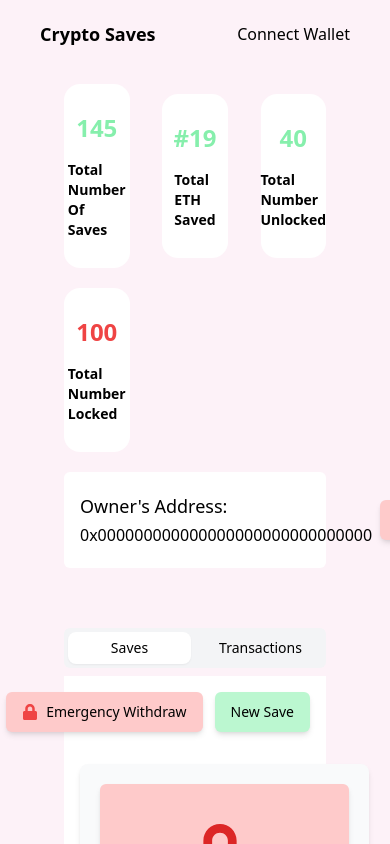
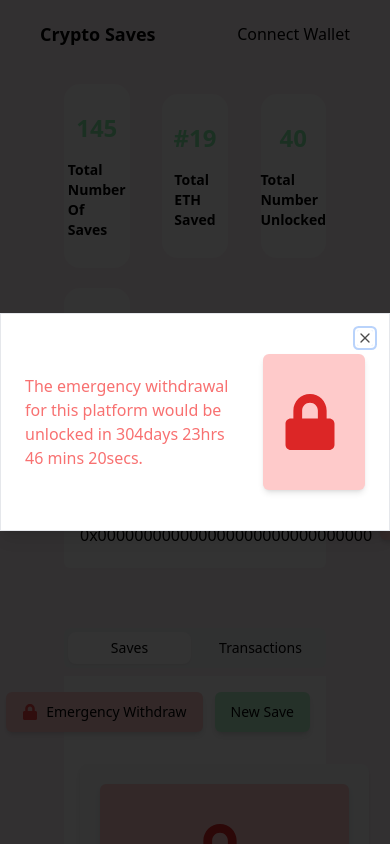
Before and after one commit to OleanjiKingCode/CryproSaves--UI, a Next.js app: page / in a window 390 px wide. Both pictures are taken after a click on the button "Emergency Withdraw". Shown: the top 844 px of the page. Built offline with nearby package versions, Linux system fonts and the light colour scheme.

Commit message:
emergency dialog and create dialog footer responsiveness

```diff
--- a/src/components/Create.tsx
+++ b/src/components/Create.tsx
@@ -66,7 +66,10 @@ export const Create = ({
             <Button className="bg-blue-400 font-medium px-7">MAX</Button>
           </div>
         </div>
-        <DialogFooter className="flex flex-row items-center " onClick={onClose}>
+        <DialogFooter
+          className="flex flex-row items-center justify-between md:justify-end "
+          onClick={onClose}
+        >
           <Button className="bg-red-400 font-medium px-7">Close</Button>
           <Button type="submit" className="bg-green-400 font-medium px-7">
             Lock
--- a/src/components/Emergency.tsx
+++ b/src/components/Emergency.tsx
@@ -1,5 +1,15 @@
-import React from "react";
-import { Popover, PopoverContent } from "./ui/popover";
+import {
+  Dialog,
+  DialogContent,
+  DialogFooter,
+  DialogHeader,
+  DialogOverlay,
+  DialogTitle,
+} from "@/components/ui/dialog";
+import { Input } from "@/components/ui/input";
+import { Label } from "@/components/ui/label";
+import { Button } from "@/components/ui/button";
+import { FaLock } from "react-icons/fa";
 
 export const Emergency = ({
   isOpen,
@@ -9,8 +19,28 @@ export const Emergency = ({
   onClose: () => void;
 }) => {
   return (
-    <Popover open={isOpen} modal onOpenChange={onClose}>
-      <PopoverContent>The emergency withdrawal for this platform is due in 40days 21hrs 10mins.</PopoverContent>
-    </Popover>
+    <Dialog open={isOpen} modal onOpenChange={onClose}>
+      <DialogOverlay className="z-50 relative grid w-full max-w-lg gap-4 bg-white p-6 shadow-lg duration-200 data-[state=open]:animate-in data-[state=closed]:animate-out data-[state=closed]:fade-out-0 data-[state=open]:fade-in-0 data-[state=closed]:zoom-out-95 data-[state=open]:zoom-in-95 sm:rounded-lg md:w-full" />
+      <DialogContent className="text-black bg-white outline-none">
+        <div className="flex flex-row items-center justify-center gap-5 py-4">
+          <span className="text-red-400 font-medium">
+            The emergency withdrawal for this platform would be unlocked in
+            304days 23hrs 46 mins 20secs.
+          </span>
+          <div className="bg-red-200 backdrop-blur-md rounded-md items-center w-full flex justify-center shadow-md py-10 col-span-2 ">
+            <FaLock className="mr-2 h-14 w-14 text-red-600 " />
+          </div>
+        </div>
+        {/* <DialogFooter className="flex flex-row items-center " onClick={onClose}>
+          <Button
+            type="submit"
+            className="bg-green-400 font-medium px-7"
+            disabled
+          >
+            Withdraw
+          </Button>
+        </DialogFooter> */}
+      </DialogContent>
+    </Dialog>
   );
 };
--- a/src/components/Sections.tsx
+++ b/src/components/Sections.tsx
@@ -28,6 +28,7 @@ import { Input } from "@/components/ui/input";
 import { Label } from "@/components/ui/label";
 import { Button } from "@/components/ui/button";
 import { Emergency } from "./Emergency";
+import { Popover, PopoverTrigger, PopoverContent } from "./ui/popover";
 
 export const Sections = () => {
   const [active, setActive] = useState("saves");
@@ -187,8 +188,8 @@ export const Sections = () => {
           </Table>
         </div>
       </TabsContent>
+      <Emergency isOpen={isOpenPop} onClose={handleCloseDialogPop} />
       <Create isOpen={isOpen} onClose={handleCloseDialog} />
-      <Emergency isOpen={isOpenPop} onClose={handleCloseDialogPop} />
     </Tabs>
   );
 };
```
